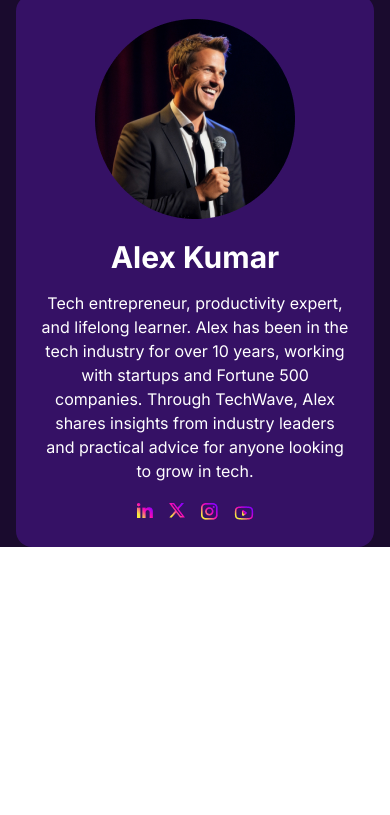
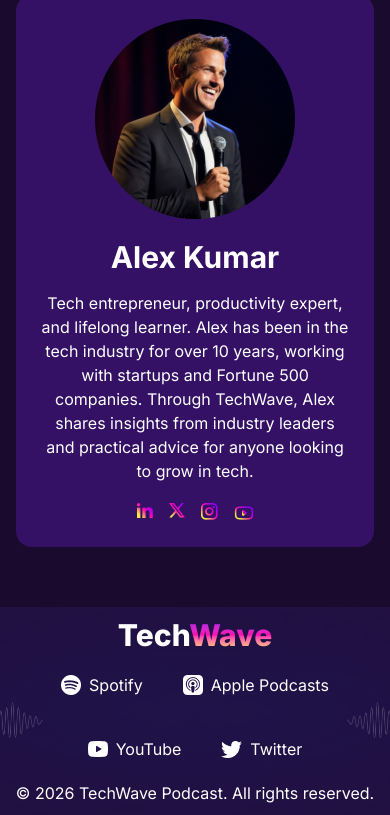
Before and after one commit to mehedyPUST/TechWave, a website: page index.html in a window 390 px wide. Shown: the part 4303-5118 px from the top of the page. Before the commit the page ends 4850 px from the top, so only its background shows below. Drawn offline with Linux system fonts and the light colour scheme.

Commit message:
footer designed and mobile responsed

```diff
--- a/index.html
+++ b/index.html
@@ -101,7 +101,7 @@
       <div class="flex flex-col sm:flex-row gap-3 mt-3">
 
         <button
-          class="flex items-center justify-center gap-2
+          class="cursor-pointer flex items-center justify-center gap-2
                  w-[200px] sm:w-[220px]
                  h-9 sm:h-10
                  text-sm sm:text-[18px]
@@ -112,7 +112,7 @@
         </button>
 
         <button
-          class="flex items-center justify-center gap-2
+          class=" cursor-pointer flex items-center justify-center gap-2
                  w-[200px] sm:w-[220px]
                  h-9 sm:h-10
                  text-sm sm:text-[18px]
@@ -247,7 +247,7 @@ and share stories of personal growth from industry leaders. <br> <br> Join thous
 
 
 
-<section class="max-w-[1600px] mx-auto text-center bg-[#1A0B2E] px-4 md:px-6 lg:px-0">
+<section class="max-w-[1600px] mx-auto text-center bg-[#1A0B2E] px-4 md:px-6 lg:px-0 ">
 
 
  <h1 class="pt-4 pb-4 text-[24px] font-bold text-white ">Featured Episodes</h1>
@@ -333,21 +333,21 @@ and share stories of personal growth from industry leaders. <br> <br> Join thous
 </section>
 
 
-<section class="max-w-[1600px] mx-auto text-center bg-[#1A0B2E] px-4 md:px-6 lg:px-0">
+<section class="max-w-[1600px] mx-auto text-center bg-[#1A0B2E] px-4 md:px-6 lg:px-0 pb-15 md:pb-30">
   <h1 class="text-white pt-15 md:pt-50 text-3xl md:text-5xl font-bold pb-5 md:pb-10">Meet the Host</h1>
 
   <div class="max-w-[1200px] bg-[#351165] mx-auto p-6 md:p-10
             flex flex-col md:flex-row justify-center md:justify-start items-center gap-5 md:gap-10 rounded-2xl">
 
 
-<!-- image -->
+<!-- imag -->
 
     <div class=" w-[200px]">
       <img  src="./images/host.png" alt="">
     </div>
 
 <!-- text -->
-    <div class="max-w-[896px] text-center md:text-start" >
+    <div class="max-w-[896px] text-center md:text-start " >
       <h1 class="text-white text-3xl font-bold mb-4">Alex Kumar</h1>
       <p class="text-white">Tech entrepreneur, productivity expert, and lifelong learner. Alex has been in the tech industry for over 10 years, working with startups and Fortune 500 companies. Through TechWave, Alex shares insights from industry leaders and practical advice for anyone looking to grow in tech.</p>
 
@@ -369,6 +369,34 @@ and share stories of personal growth from industry leaders. <br> <br> Join thous
 </section>
 
 
+<footer class=" flex justify-center items-center bg-[url(./images/footer-bg.png)] bg-no-repeat  max-w-[1600px]  bg-cover bg-center mx-auto">
+
+  <div class="p-2.5 md:p-30">
+    <div class="flex justify-center">
+        <h1 class="text-3xl md:text-5xl font-extrabold "><span class="text-white">Tech</span><span class="bg-gradient-to-t from-[#F7E93F] via-[#FB09B4] to-[#9100F8] bg-clip-text text-transparent">Wave</span></h1>
+      </div>
+
+      <div class=" text-white text-center">
+        <ul class="flex flex-wrap justify-center md:justify-between  gap-10  mt-5 md:flex-nowrap mb-5 ">
+        <li><a href="" class="flex items-center gap-2"><img src="./images/spotify.png" alt="">Spotify</a></li>
+        <li><a href="" class="flex items-center gap-2"><img src="./images/apple-podcast.png" alt="">Apple Podcasts</a></li>
+        <li><a href="" class="flex items-center gap-2"><img src="./images/youtube-podcast.png" alt="">YouTube</a></li>
+        <li><a href="" class="flex items-center gap-2"><img src="./images/twitter.png" alt="">Twitter</a></li>
+
+      </ul>
+
+      <p class="text-white">© 2026 TechWave Podcast. All rights reserved.</p>
+      </div>
+
+
+  </div>
+
+
+
+
+</footer>
+
+
 
 
 
```
Also changed, not shown: output.css.
